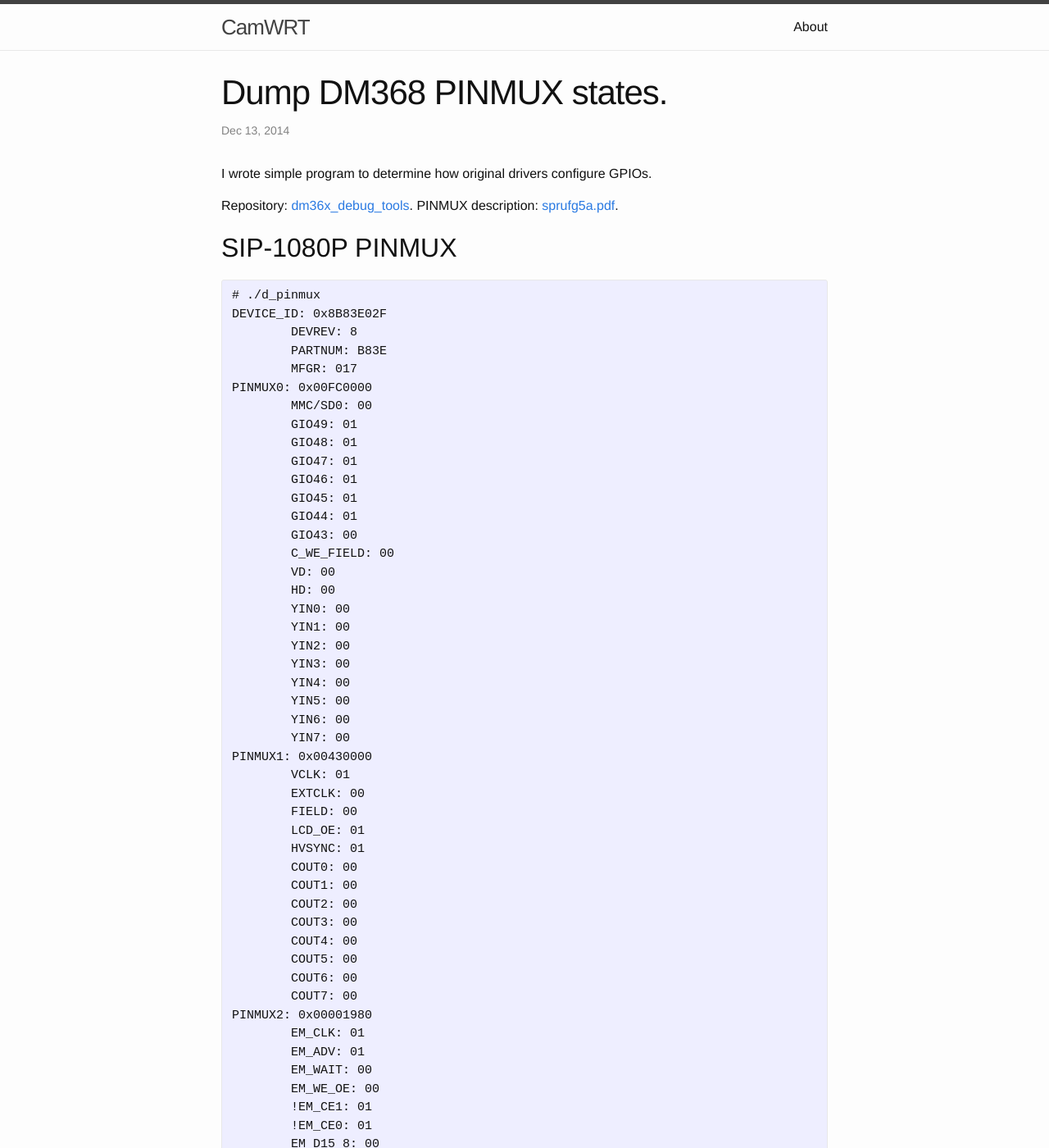
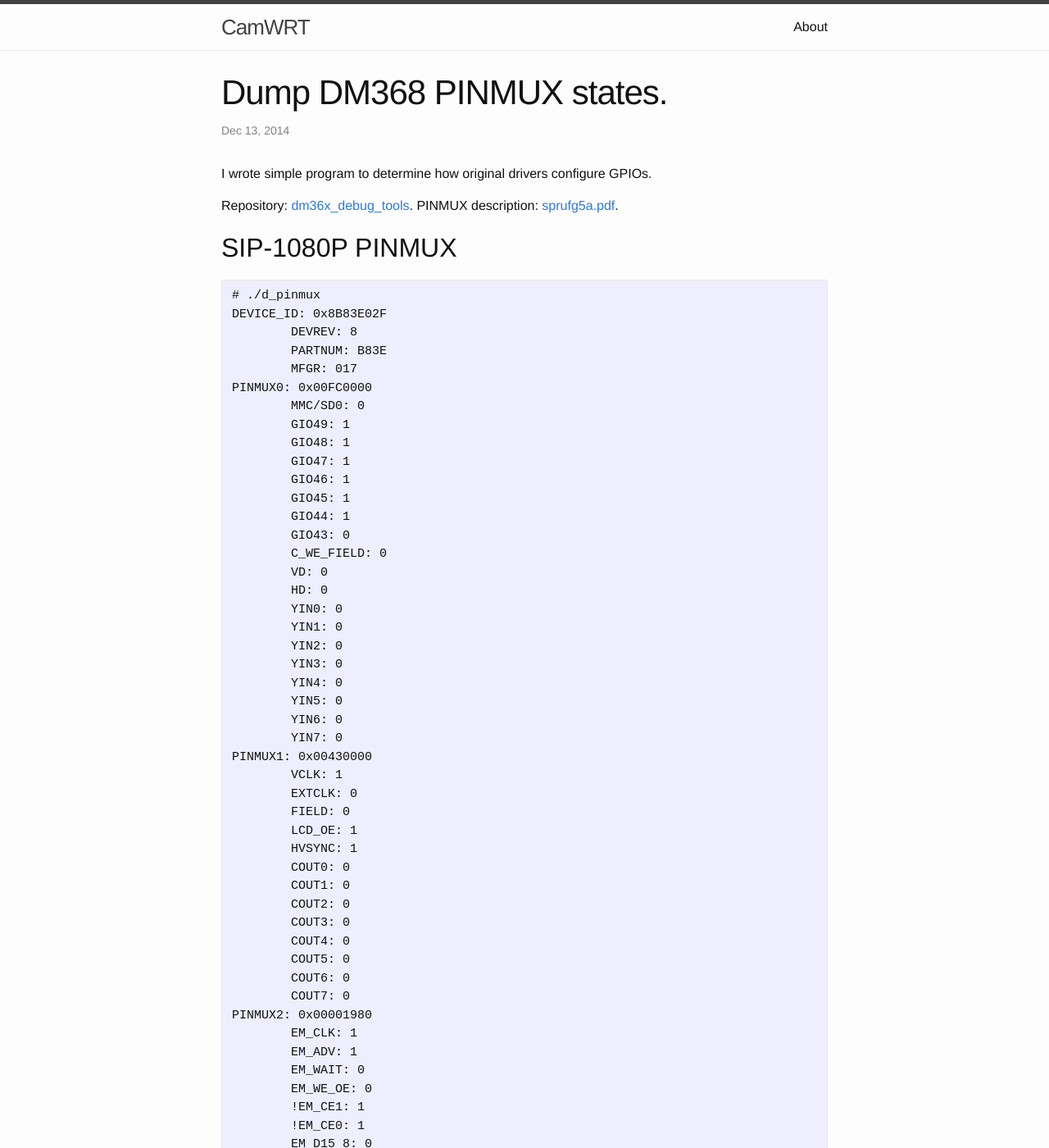
Before and after one commit to CamWRT/camwrt.github.io, a Jekyll site: the page built from _posts/2014-12-13-dump-pinmux.md, in a window 1280 px wide and 1400 px high. Shown: the whole window at 82% size. Built offline with Jekyll 4.4.1, drawn with Linux system fonts in a browser that asks for light colours; some of the changed text lies outside the part shown.

Commit message:
update pinmux

```diff
--- a/_posts/2014-12-13-dump-pinmux.md
+++ b/_posts/2014-12-13-dump-pinmux.md
@@ -20,94 +20,143 @@ DEVICE_ID: 0x8B83E02F
         PARTNUM: B83E
         MFGR: 017
 PINMUX0: 0x00FC0000
-        MMC/SD0: 00
-        GIO49: 01
-        GIO48: 01
-        GIO47: 01
-        GIO46: 01
-        GIO45: 01
-        GIO44: 01
-        GIO43: 00
-        C_WE_FIELD: 00
-        VD: 00
-        HD: 00
-        YIN0: 00
-        YIN1: 00
-        YIN2: 00
-        YIN3: 00
-        YIN4: 00
-        YIN5: 00
-        YIN6: 00
-        YIN7: 00
+        MMC/SD0: 0
+        GIO49: 1
+        GIO48: 1
+        GIO47: 1
+        GIO46: 1
+        GIO45: 1
+        GIO44: 1
+        GIO43: 0
+        C_WE_FIELD: 0
+        VD: 0
+        HD: 0
+        YIN0: 0
+        YIN1: 0
+        YIN2: 0
+        YIN3: 0
+        YIN4: 0
+        YIN5: 0
+        YIN6: 0
+        YIN7: 0
 PINMUX1: 0x00430000
-        VCLK: 01
-        EXTCLK: 00
-        FIELD: 00
-        LCD_OE: 01
-        HVSYNC: 01
-        COUT0: 00
-        COUT1: 00
-        COUT2: 00
-        COUT3: 00
-        COUT4: 00
-        COUT5: 00
-        COUT6: 00
-        COUT7: 00
+        VCLK: 1
+        EXTCLK: 0
+        FIELD: 0
+        LCD_OE: 1
+        HVSYNC: 1
+        COUT0: 0
+        COUT1: 0
+        COUT2: 0
+        COUT3: 0
+        COUT4: 0
+        COUT5: 0
+        COUT6: 0
+        COUT7: 0
 PINMUX2: 0x00001980
-        EM_CLK: 01
-        EM_ADV: 01
-        EM_WAIT: 00
-        EM_WE_OE: 00
-        !EM_CE1: 01
-        !EM_CE0: 01
-        EM_D15_8: 00
-        EM_A7: 00
-        EM_A3: 00
-        EM_AR: 00
+        EM_CLK: 1
+        EM_ADV: 1
+        EM_WAIT: 0
+        EM_WE_OE: 0
+        !EM_CE1: 1
+        !EM_CE0: 1
+        EM_D15_8: 0
+        EM_A7: 0
+        EM_A3: 0
+        EM_AR: 0
 PINMUX3: 0x615AFFFF
-        GIO26: 00
-        GIO25: 03
-        GIO24: 00
-        GIO23: 00
-        GIO22: 00
-        GIO21: 02
-        GIO20: 02
-        GIO19: 01
-        GIO18: 01
-        GIO17: 01
-        GIO16: 01
-        GIO15: 01
-        GIO14: 01
-        GIO13: 01
-        GIO12: 01
-        GIO11: 01
-        GIO10: 01
-        GIO9: 01
-        GIO8: 01
-        GIO7: 01
-        GIO6: 01
-        GIO5: 01
-        GIO4: 01
-        GIO3: 01
-        GIO2: 01
-        GIO1: 01
+        GIO26: 0
+        GIO25: 3
+        GIO24: 0
+        GIO23: 0
+        GIO22: 0
+        GIO21: 2
+        GIO20: 2
+        GIO19: 1
+        GIO18: 1
+        GIO17: 1
+        GIO16: 1
+        GIO15: 1
+        GIO14: 1
+        GIO13: 1
+        GIO12: 1
+        GIO11: 1
+        GIO10: 1
+        GIO9: 1
+        GIO8: 1
+        GIO7: 1
+        GIO6: 1
+        GIO5: 1
+        GIO4: 1
+        GIO3: 1
+        GIO2: 1
+        GIO1: 1
 PINMUX4: 0x0030C000
-        GIO42: 00
-        GIO41: 00
-        GIO40: 00
-        GIO39: 00
-        GIO38: 00
-        GIO37: 03
-        GIO36: 00
-        GIO35: 00
-        GIO34: 03
-        GIO33: 00
-        GIO32: 00
-        GIO31: 00
-        GIO30: 00
-        GIO29: 00
-        GIO28: 00
-        GIO27: 00
+        GIO42: 0
+        GIO41: 0
+        GIO40: 0
+        GIO39: 0
+        GIO38: 0
+        GIO37: 3
+        GIO36: 0
+        GIO35: 0
+        GIO34: 3
+        GIO33: 0
+        GIO32: 0
+        GIO31: 0
+        GIO30: 0
+        GIO29: 0
+        GIO28: 0
+        GIO27: 0
+ARM_INTMUX: 0x0003C401
+        INT0: 0
+        INT7: 0
+        INT8: 0
+        INT62: 0
+        INT61: 0
+        INT59: 0
+        INT58: 0
+        INT57: 0
+        INT56: 0
+        INT55: 1
+        INT54: 1
+        INT53: 1
+        INT52: 1
+        INT43: 0
+        INT38: 0
+        INT30: 0
+        INT29: 1
+        INT28: 0
+        INT26: 0
+        INT24: 0
+        INT20: 0
+        INT19: 0
+        INT18: 0
+        INT17: 0
+        INT13: 0
+        INT10: 1
+EDMA_EVTMUX: 0x0003C000
+        EVT63: 0
+        EVT62: 0
+        EVT61: 0
+        EVT60: 0
+        EVT59: 0
+        EVT58: 1
+        EVT57: 1
+        EVT56: 1
+        EVT55: 1
+        EVT54: 0
+        EVT53: 0
+        EVT43: 0
+        EVT42: 0
+        EVT41: 0
+        EVT40: 0
+        EVT26: 0
+        EVT19: 0
+        EVT18: 0
+        EVT12: 0
+        EVT3: 0
+        EVT2: 0
 {% endhighlight %}
 
 
```
Also changed, not shown: other parts of _posts/2014-12-13-dump-pinmux.md (+2 -0 lines).
